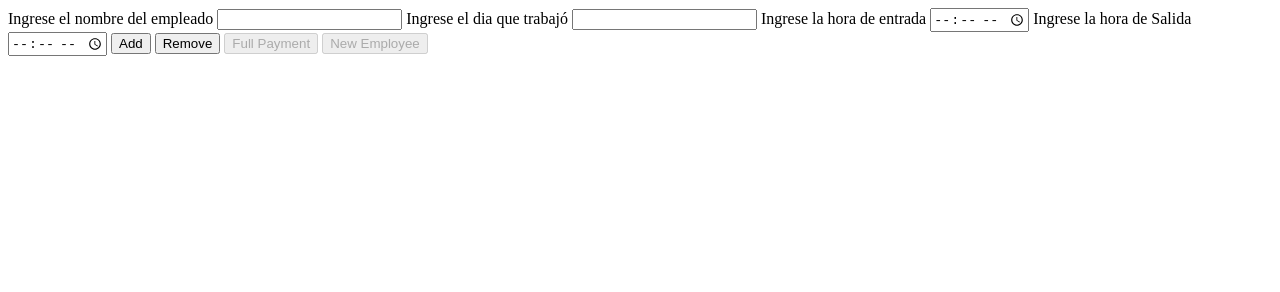
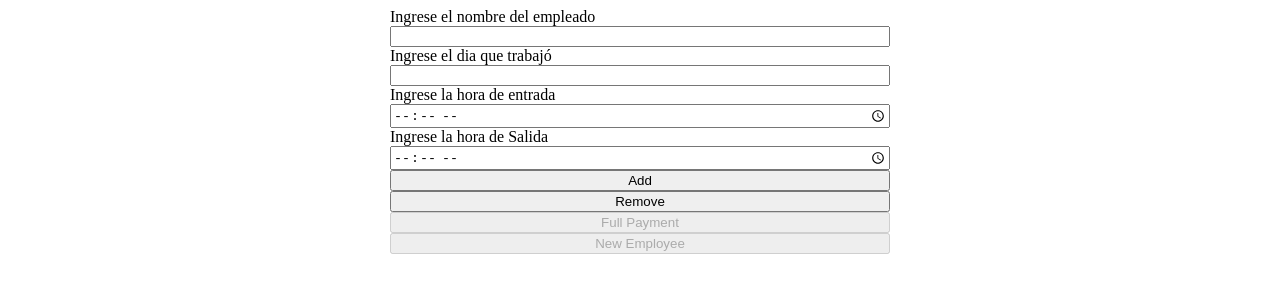
Before and after one commit to AntonioEspin/pagoPorhorasTrabajadas, a website: page public/index.html in a window 1280 px wide. Drawn offline with Linux system fonts and the light colour scheme.

```diff
--- a/public/index.html
+++ b/public/index.html
@@ -4,6 +4,15 @@
   <meta charset="UTF-8">
   <meta http-equiv="X-UA-Compatible" content="IE=edge">
   <meta name="viewport" content="width=device-width, initial-scale=1.0">
+  <style>
+    form {
+      display: flex;
+      flex-direction: column;
+      width: 500px;
+      height: auto;
+      margin: 0 auto;
+    }
+  </style>
   <title>Time Worked</title>
 </head>
 <body>
--- a/src/index.js
+++ b/src/index.js
@@ -47,7 +47,7 @@
   const userValue = user.value;
   const totalPayment = paymentAcum.reduce((acum, currentValue)=> acum + currentValue)
   console.log(totalPayment)
-  totalPay.innerHTML = `El monto a pagar por ${userValue.toUpperCase()} es: ${totalPayment}`
+  totalPay.innerHTML = `El monto a pagar por ${userValue.toUpperCase()} es: $${totalPayment}`
   inputDay.disabled = true;
   entryTime.disabled = true;
   departureTime.disabled = true;
@@ -62,6 +62,7 @@
   payHour = 0;
   addHours = 0;
   paymentAcum = [];
+  user.innerHTML = '';
   inputDay.disabled = false;
   entryTime.disabled = false;
   departureTime.disabled = false;
```
Also changed, not shown: README.md.
